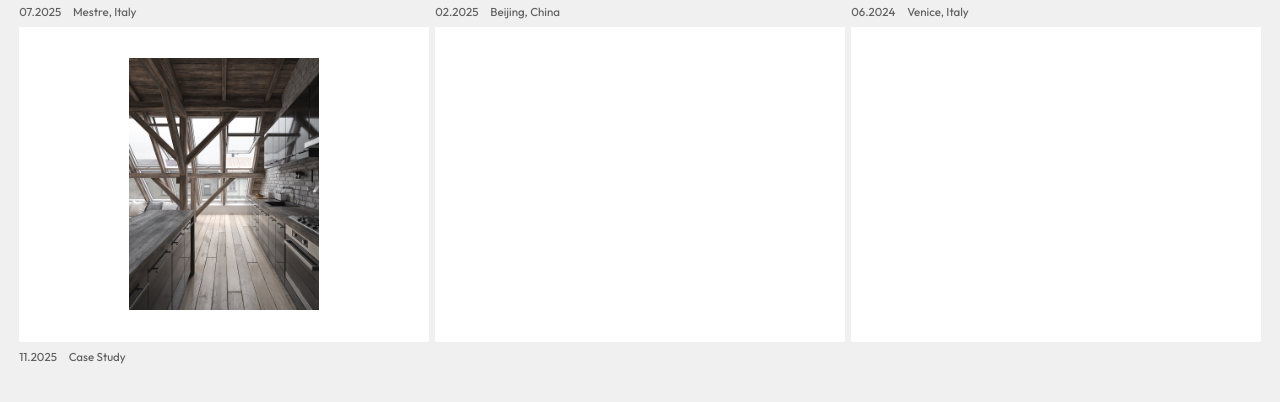
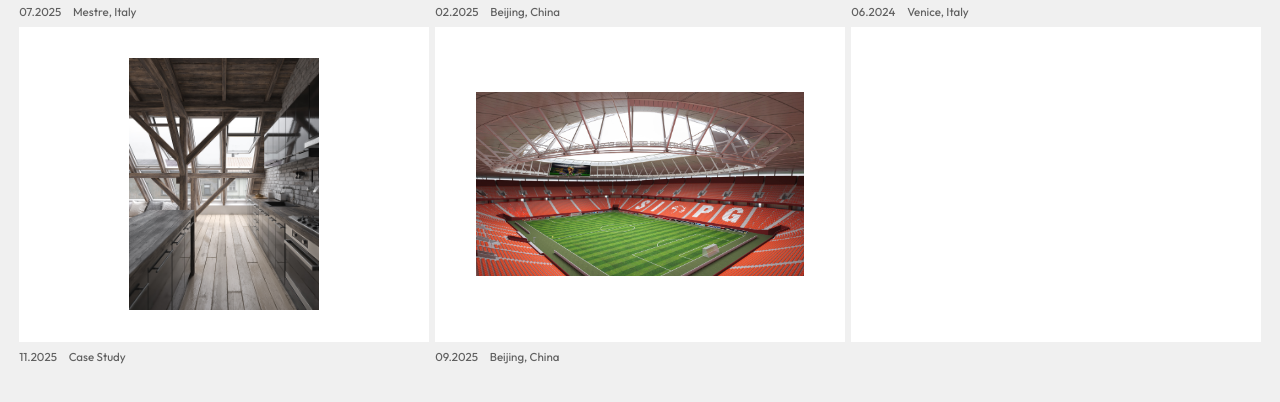
Before and after one commit to xiestudio/xiestudio.github.io, a plain HTML site: page images.html in a window 1280 px wide. Shown: the part 2148-2550 px from the top of the page. Drawn offline with Linux system fonts and the light colour scheme.

Commit message:
251112
+img 体育馆

```diff
--- a/images.html
+++ b/images.html
@@ -107,11 +107,12 @@
         <div class="text"><p>08.2025 &nbsp; &nbsp; Beijing, China</p></div> -->
 
         <div class="image"> <img src="./img/images/251107.jpg" onclick="showBig(this)"> </div>
-        <div class="image">  </div>
+        <div class="image"> <img src="./img/images/view01 251112.jpg" onclick="showBig(this)"> </div>
         <div class="image">  </div>
 
         <div class="text"><p>11.2025 &nbsp; &nbsp; Case Study </p></div>
-        <div class="text"> </div>
+        <div class="text"><p>09.2025 &nbsp; &nbsp; Beijing, China </p></div>
+        <div class="text"><p></p></div>
         <div class="text"> </div>
 
 
```
Also changed, not shown: img/images/view01 251112.jpg (added).
